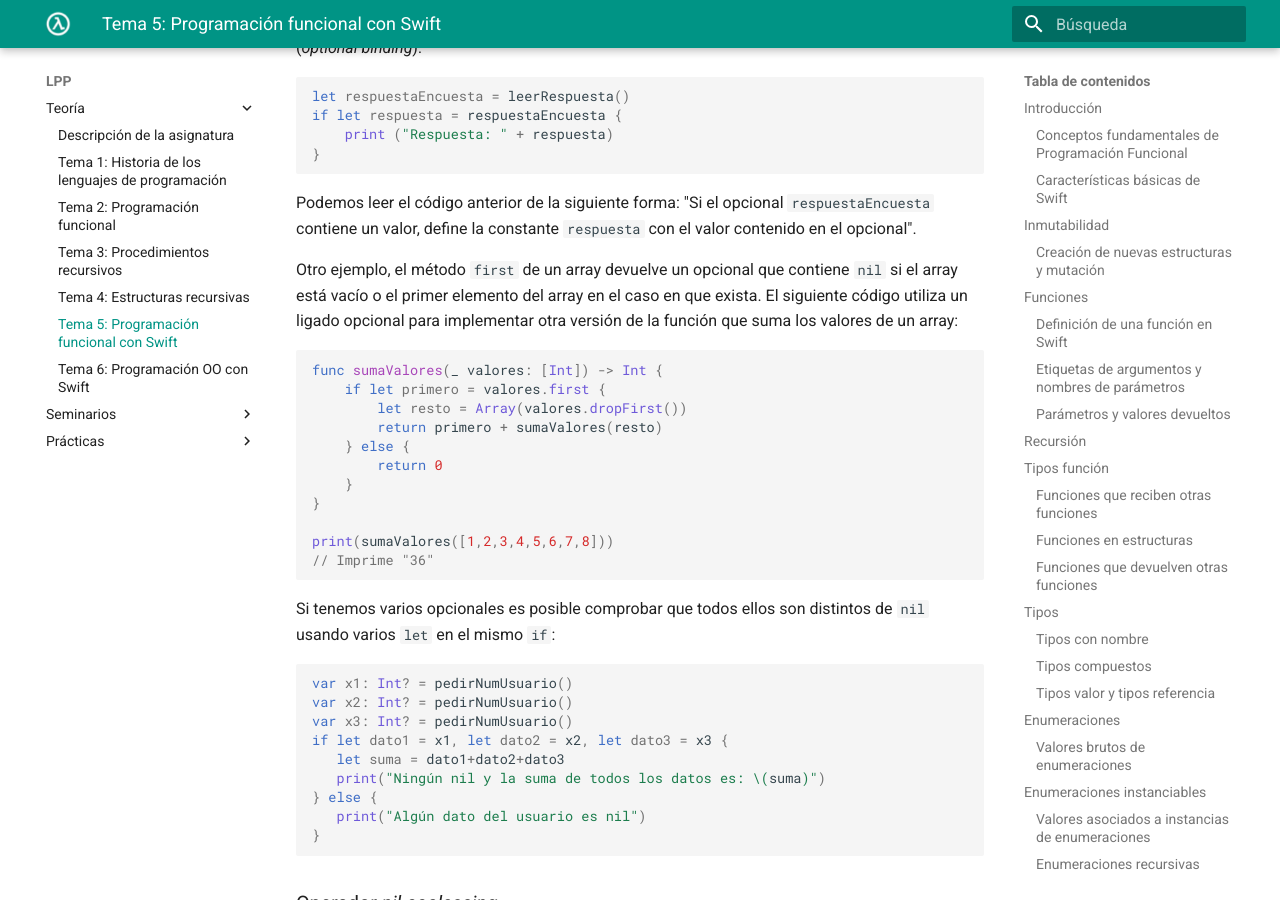
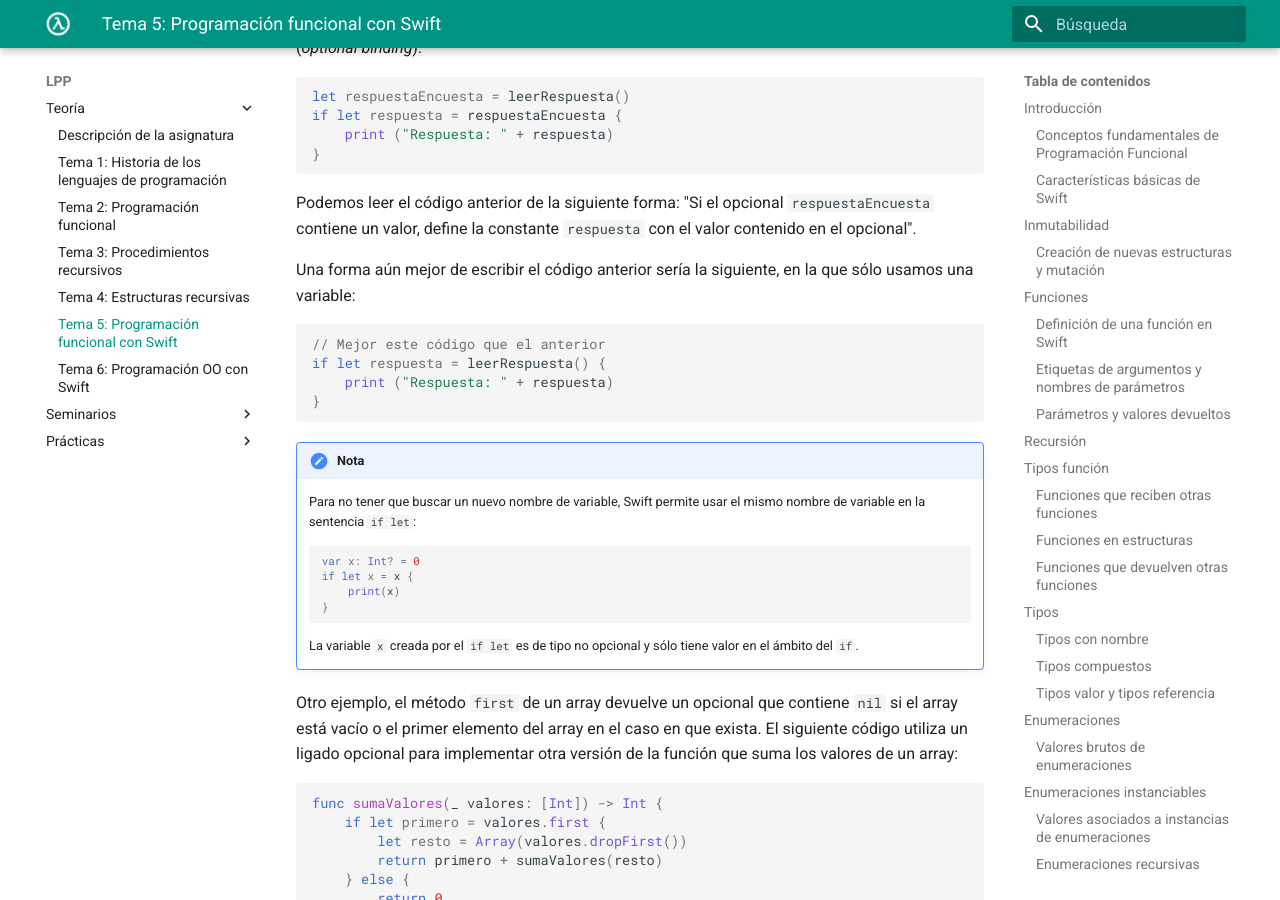
Before and after one commit to domingogallardo/apuntes-lpp, an MkDocs documentation site: the page built from docs/teoria/tema05-programacion-funcional-swift/tema05-programacion-funcional-swift.md, in a window 1280 px wide and 900 px high, scrolled down 26957 px. Built offline with MkDocs 1.6.1 and Material for MkDocs 9.7.7, drawn with Linux system fonts in a browser that asks for light colours.

Commit message:
If let x = x

````diff
--- a/docs/teoria/tema05-programacion-funcional-swift/tema05-programacion-funcional-swift.md
+++ b/docs/teoria/tema05-programacion-funcional-swift/tema05-programacion-funcional-swift.md
@@ -1492,6 +1492,29 @@ Podemos leer el código anterior de la siguiente forma: "Si el
 opcional `respuestaEncuesta` contiene un valor, define
 la constante `respuesta` con el valor contenido en el opcional".
 
+Una forma aún mejor de escribir el código anterior sería la siguiente,
+en la que sólo usamos una variable:
+
+```swift
+// Mejor este código que el anterior
+if let respuesta = leerRespuesta() {
+    print ("Respuesta: " + respuesta)
+}
+```
+
+!!! Note "Nota"
+    Para no tener que buscar un nuevo nombre de variable, Swift permite
+    usar el mismo nombre de variable en la sentencia `if let`:
+
+    ```swift
+    var x: Int? = 0
+    if let x = x {
+        print(x)
+    }
+    ```
+    La variable `x` creada por el `if let` es de tipo no opcional y sólo tiene valor
+    en el ámbito del `if`.
+
 Otro ejemplo, el método `first` de un array devuelve un opcional que
 contiene `nil` si el array está vacío o el primer elemento del array
 en el caso en que exista. El siguiente código utiliza un ligado
````
